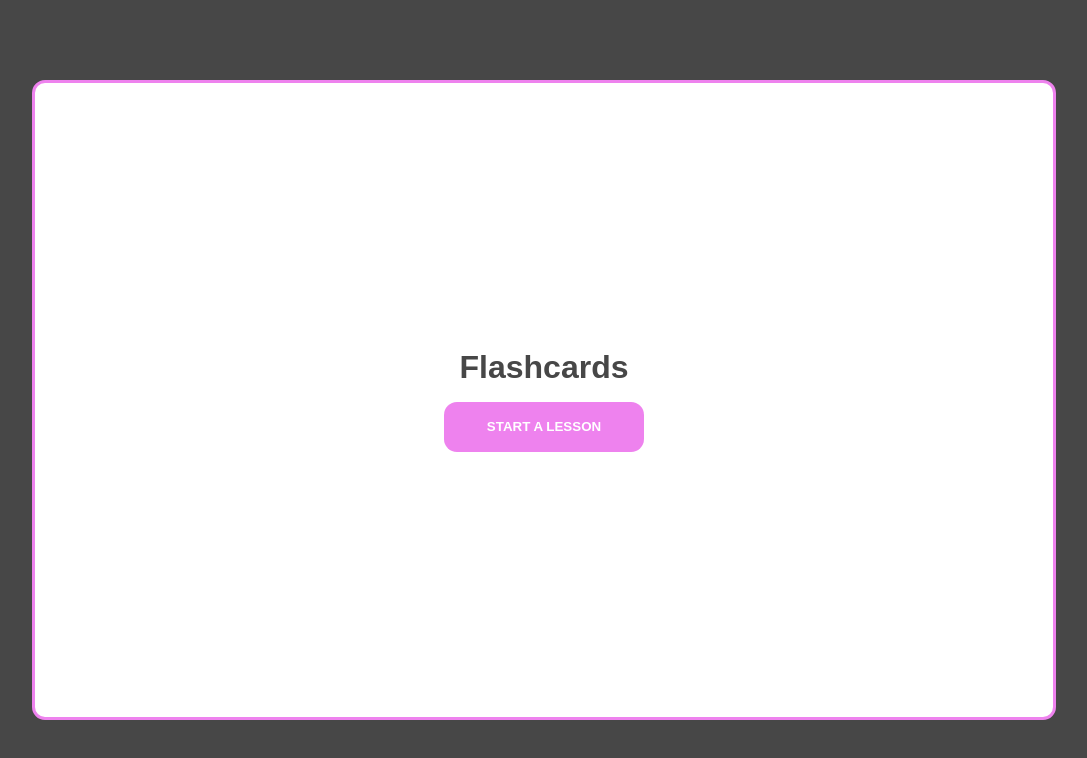
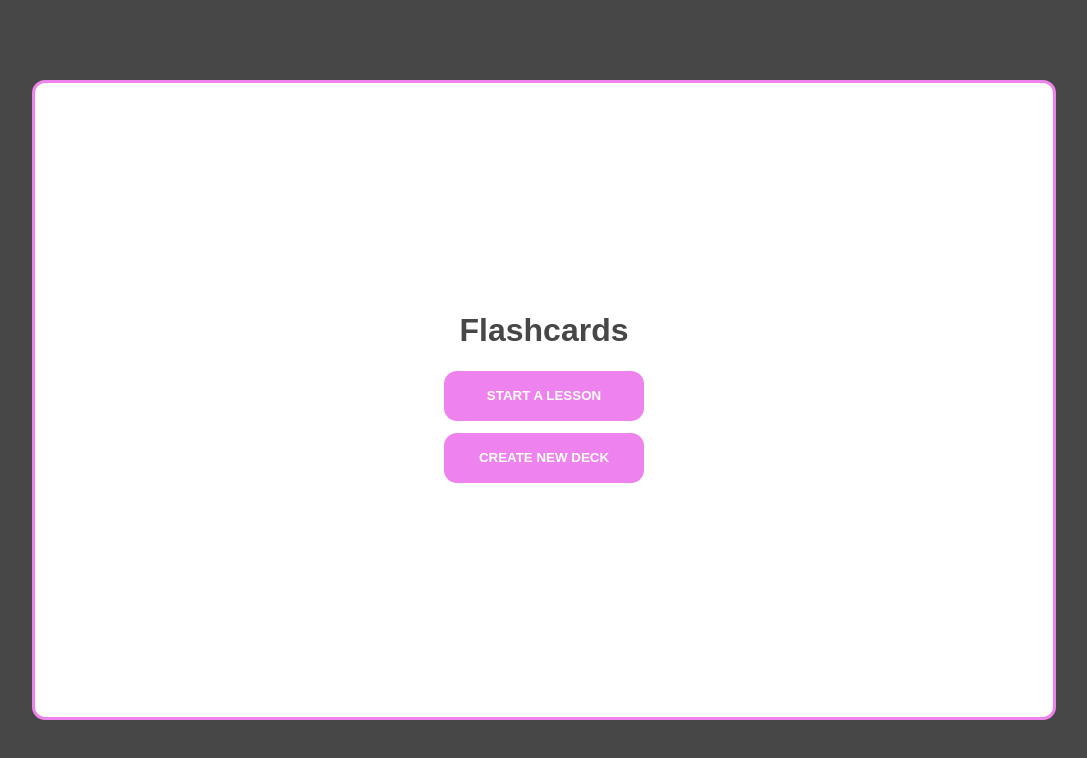
Before and after one commit to Nyllaah/flashcards-app, a React (Vite) app in the folder frontend/: page / in a window 1280 px wide. Shown: the top 758 px of the page, without its empty margins (96-1183 px from the left). Built offline with nearby package versions, Linux system fonts and the light colour scheme.

Commit message:
refact: created layout

```diff
--- a/frontend/src/App.tsx
+++ b/frontend/src/App.tsx
@@ -1,11 +1,15 @@
 import { Route, Routes } from "react-router-dom";
 import Home from './pages/Home';
+import CreateNewDeck from "./pages/CreateNewDeck";
+import Layout from "./components/Layout";
 
 function App() {
   return (
     <Routes>
-      <Route path="/" element={ <Home /> }/>
-      <Route path="/create" element={ <p>teste</p> } />
+      <Route element={ <Layout /> }>
+        <Route path="/" element={ <Home /> }/>
+        <Route path="/create" element={ <CreateNewDeck /> } />
+      </Route>
     </Routes>
   )
 }
--- a/frontend/src/components/Flashcard.tsx
+++ b/frontend/src/components/Flashcard.tsx
@@ -25,7 +25,7 @@ function Flashcard() {
   };
 
   return (
-    <div className={ styles.flashcard }>
+    <>
       {cardIndex === currLessonCards.length
       ? <EndOfLesson />
       : <>
@@ -69,7 +69,7 @@ function Flashcard() {
         </footer>
       </>
       }
-    </div>
+    </>
   )
 }
 
--- /dev/null
+++ b/frontend/src/components/Layout.tsx
@@ -0,0 +1,12 @@
+import { Outlet } from 'react-router-dom';
+import style from './css/Layout.module.css';
+
+function Layout() {
+  return (
+    <div className={ style.container }>
+      <Outlet />
+    </div>
+  )
+}
+
+export default Layout;
--- a/frontend/src/components/css/Button.module.css
+++ b/frontend/src/components/css/Button.module.css
@@ -9,6 +9,7 @@
     overflow: hidden;
     position: relative;
     background-color: var(--purple);
+    margin: 6px;
 }
 
 .button:hover {
--- a/frontend/src/components/css/Flashcard.module.css
+++ b/frontend/src/components/css/Flashcard.module.css
@@ -1,17 +1,3 @@
-.flashcard {
-    height: 80vh;
-    width: 80vw;
-    min-height: fit-content;
-    min-width: fit-content;
-    border: var(--border-size) solid var(--purple);
-    border-radius: var(--border-radius);
-    background-color: var(--bg-color);
-    display: flex;
-    flex-direction: column;
-    justify-content: space-between;
-    align-items: center;
-}
-
 .header {
     min-height: 30px;
     height: 7%;
--- /dev/null
+++ b/frontend/src/components/css/Layout.module.css
@@ -0,0 +1,13 @@
+.container {
+    height: 80vh;
+    width: 80vw;
+    min-height: fit-content;
+    min-width: fit-content;
+    border: var(--border-size) solid var(--purple);
+    border-radius: var(--border-radius-int);
+    background-color: var(--bg-color);
+    display: flex;
+    flex-direction: column;
+    justify-content: center;
+    align-items: center;
+}
--- a/frontend/src/pages/Home.tsx
+++ b/frontend/src/pages/Home.tsx
@@ -5,18 +5,19 @@ import { /*getAllFlashcards,*/ startLesson } from "../redux/actions";
 import { FlashcardType, StateType } from "../types";
 import  data from '../../../backend/src/database/flashcards';
 import { getCards } from '../helpers';
-import styles from './Home.module.css';
+import styles from './css/Home.module.css';
 
 
 import Flashcard from "../components/Flashcard";
 import Button from "../components/Button";
+import { useNavigate } from "react-router-dom";
 
-//TO DO Create new deck button
 //TO DO Choose a deck
 
 function Home() {
   const { onGoingLesson/*, allFlashcards*/ } = useSelector((state: StateType) => state.flashcardReducer);
   const dispatch = useDispatch();
+  const navigate = useNavigate();
 
   // useEffect(() => {dispatch(getAllFlashcards(data))}, [])
 
@@ -27,10 +28,11 @@ function Home() {
   }
 
   return ( !onGoingLesson
-    ? <div className={styles.container}>
+    ? <>
         <h1 className={styles.title}>Flashcards</h1>
         <Button action={ handleClick } content={'Start a Lesson'} />
-      </div>
+        <Button action={() => navigate('/create')} content={'Create New Deck'} />
+      </>
     : <Flashcard />
   )
 }
--- a/frontend/src/pages/Home.module.css
+++ b/frontend/src/pages/css/Home.module.css
@@ -35,20 +35,6 @@ body {
     align-items: center;
 }
 
-.container {
-    height: 80vh;
-    width: 80vw;
-    min-height: fit-content;
-    min-width: fit-content;
-    border: var(--border-size) solid var(--purple);
-    border-radius: var(--border-radius-int);
-    background-color: var(--bg-color);
-    display: flex;
-    flex-direction: column;
-    justify-content: center;
-    align-items: center;
-}
-
 .title {
     min-width: 30vw;
     text-align: center;
```
